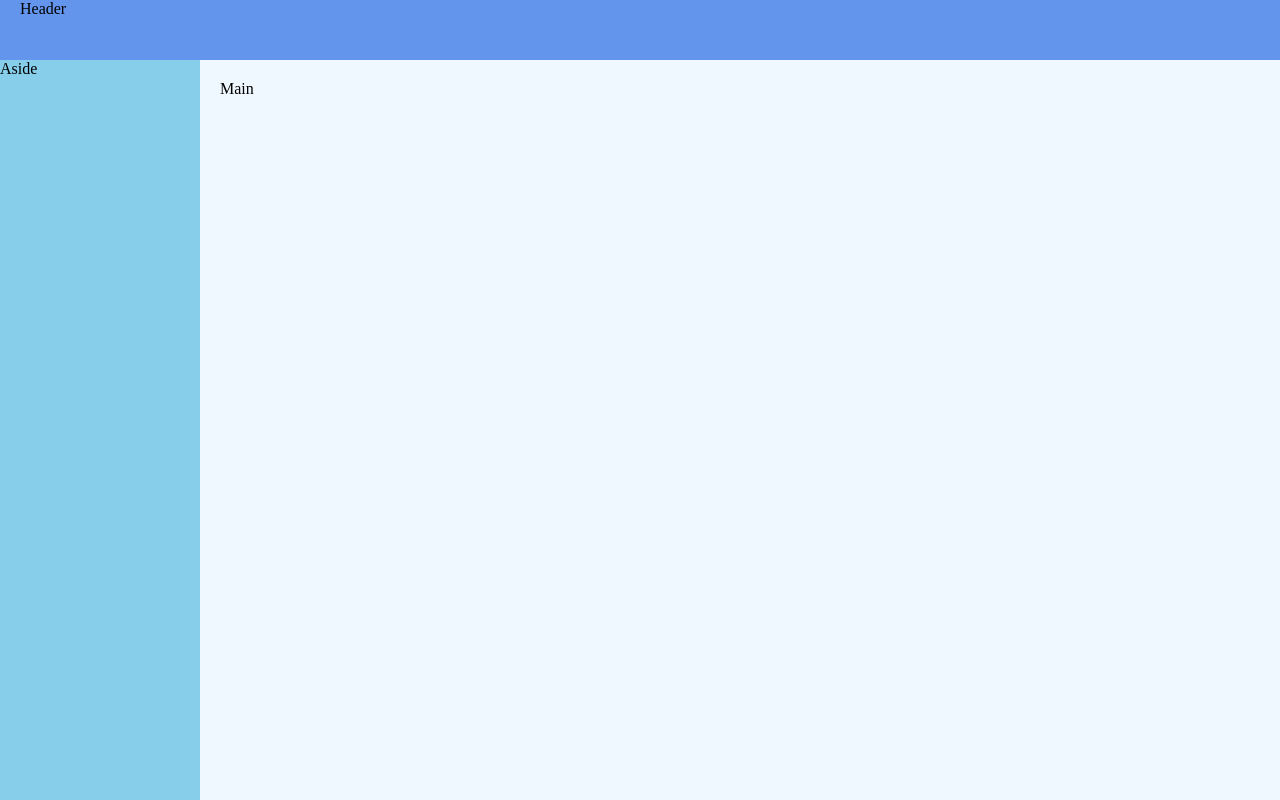
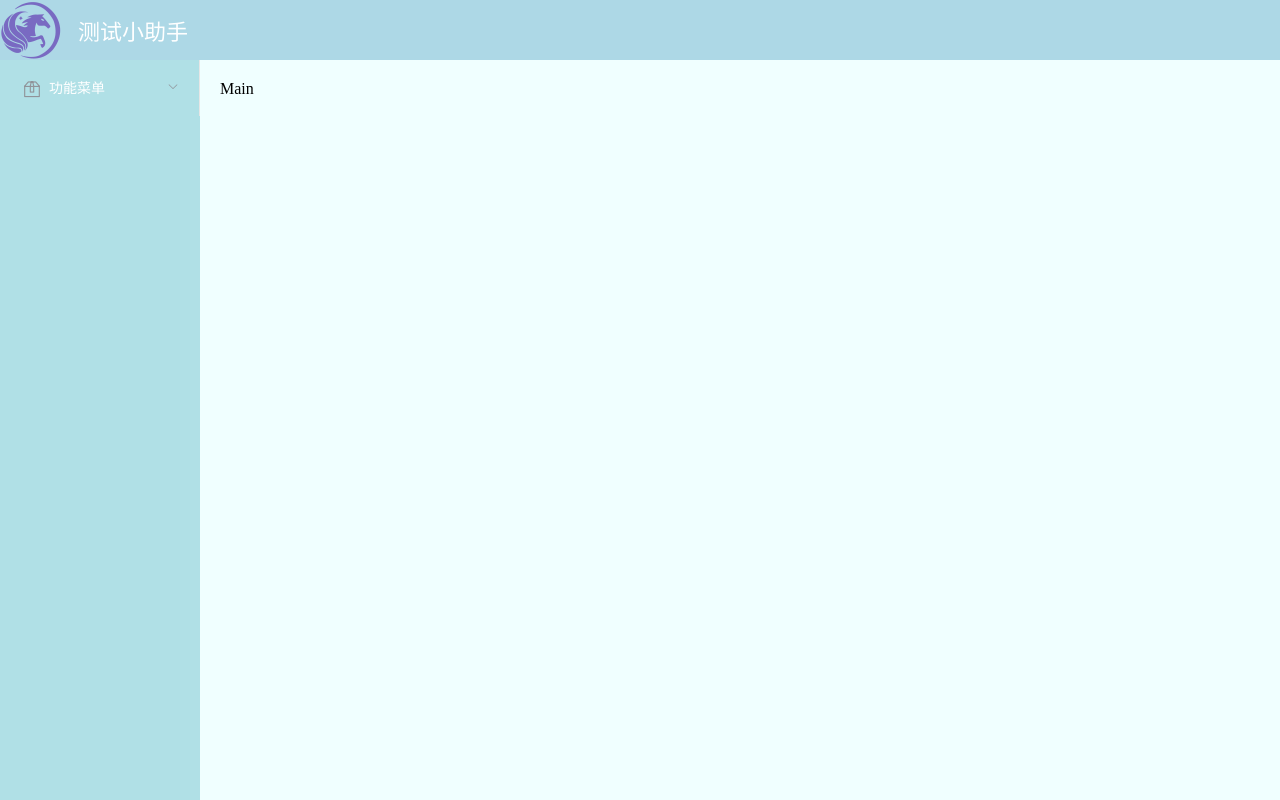
Before and after one commit to Mozziy/TestHelperTools, a Vue app: page /#/home in a window 1280 px wide. Built offline with nearby package versions, Linux system fonts and the light colour scheme.

Commit message:
主页简单渲染

```diff
--- a/src/view/Home.vue
+++ b/src/view/Home.vue
@@ -1,11 +1,43 @@
 <template>
   <el-container class="main-page">
     <!-- 头部区域 -->
-    <el-header>Header</el-header>
+    <el-header>
+      <div>
+        <img src="@/assets/images/header.png" alt="" />
+        <span>测试小助手</span>
+      </div>
+    </el-header>
     <!-- 页面主体区域 -->
     <el-container>
       <!-- 侧边栏 -->
-      <el-aside width="200px">Aside</el-aside>
+      <el-aside width="200px">
+        <el-menu background-color="#B0E0E6" text-color="#fff"
+          active-text-color="#ffd04b">
+          <!-- 一级菜单 -->
+          <el-submenu index="1">
+            <!-- 一级菜单模板区域 -->
+            <template #title>
+              <!-- 图标 -->
+              <i color="#AFEEEE" class="el-icon-box"></i>
+              <!-- 文本 -->
+              <span>功能菜单</span>
+            </template>
+            <!-- 二级菜单 -->
+            <el-menu-item index="1-1">
+              <template #title>
+                <!-- 图标 -->
+                <i class="el-icon-search"></i>
+                <!-- 文本 -->
+                <span>日志查询</span>
+              </template>
+            </el-menu-item>
+            <el-submenu index="1-2">
+              <template #title>预留</template>
+              <el-menu-item index="1-2-1">预留</el-menu-item>
+            </el-submenu>
+          </el-submenu>
+        </el-menu>
+      </el-aside>
       <!-- 右侧内容区域 -->
       <el-main>Main</el-main>
     </el-container>
@@ -24,14 +56,24 @@ export default {
 }
 
 .el-header {
-  background-color: #6495ED;
+  background-color: #ADD8E6	;
+  padding-left: 0;
+  font-size: 22px;
+  color: #fff;
+  > div {
+    display: flex;
+    align-items: center;
+    span {
+      margin-left: 15px;
+    }
+  }
 }
 
 .el-aside {
-  background-color: #87CEEB;
+  background-color: #B0E0E6;
 }
 
 .el-main {
-  background-color: #F0F8FF;
+  background-color: #F0FFFF;
 }
 </style>
```
Also changed, not shown: src/plugins/element.js (+16 -8 lines), src/assets/images/header.png (added).
